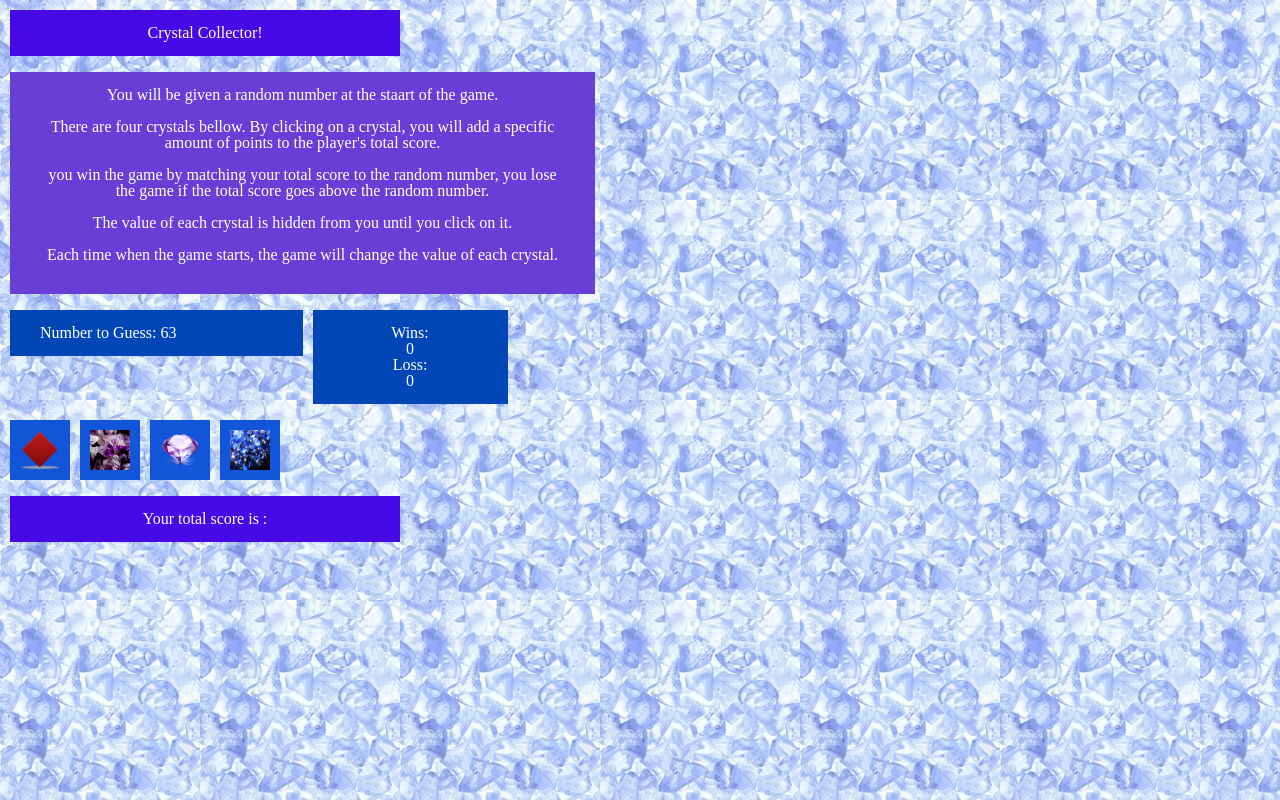
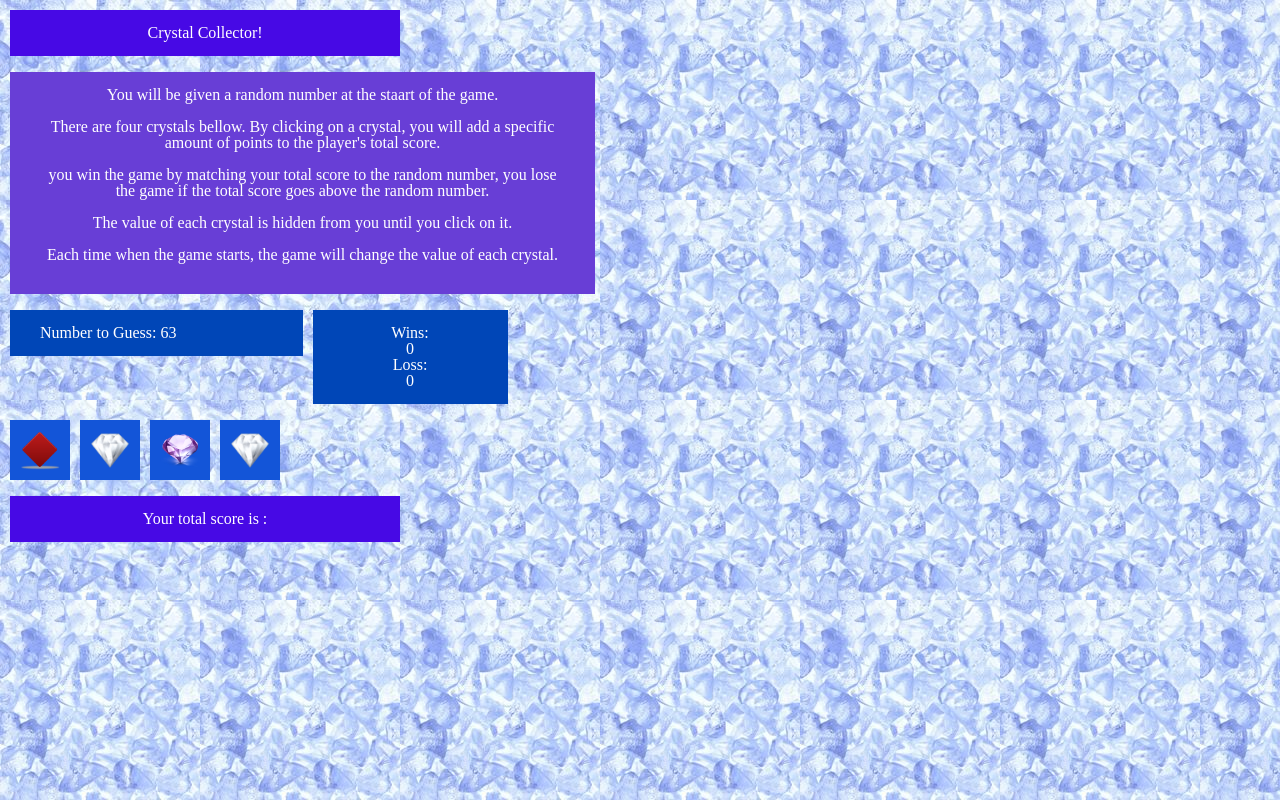
Before and after one commit to nituroy7/week-4-game, a plain HTML site: page index.html in a window 1280 px wide. Drawn offline with nearby package versions, Linux system fonts and the light colour scheme.

Commit message:
Update index.html

```diff
--- a/index.html
+++ b/index.html
@@ -64,13 +64,13 @@
                 <img src="assets/images/Game-diamond.png">
             </div>
             <div class="col-sm-1" id="crystal2">
-                <img src="assets/images/crystal2.jpg">
+                <img src="assets/images/1.png">
             </div>
             <div class="col-sm-1" id="crystal3">
                 <img src="assets/images/ruby_gem_diamond.png">
             </div>
             <div class="col-sm-1" id="crystal4">
-                <img src="assets/images/crystal1.jpg">
+                <img src="assets/images/1.png">
             </div>
         </div>
         <br>
```
